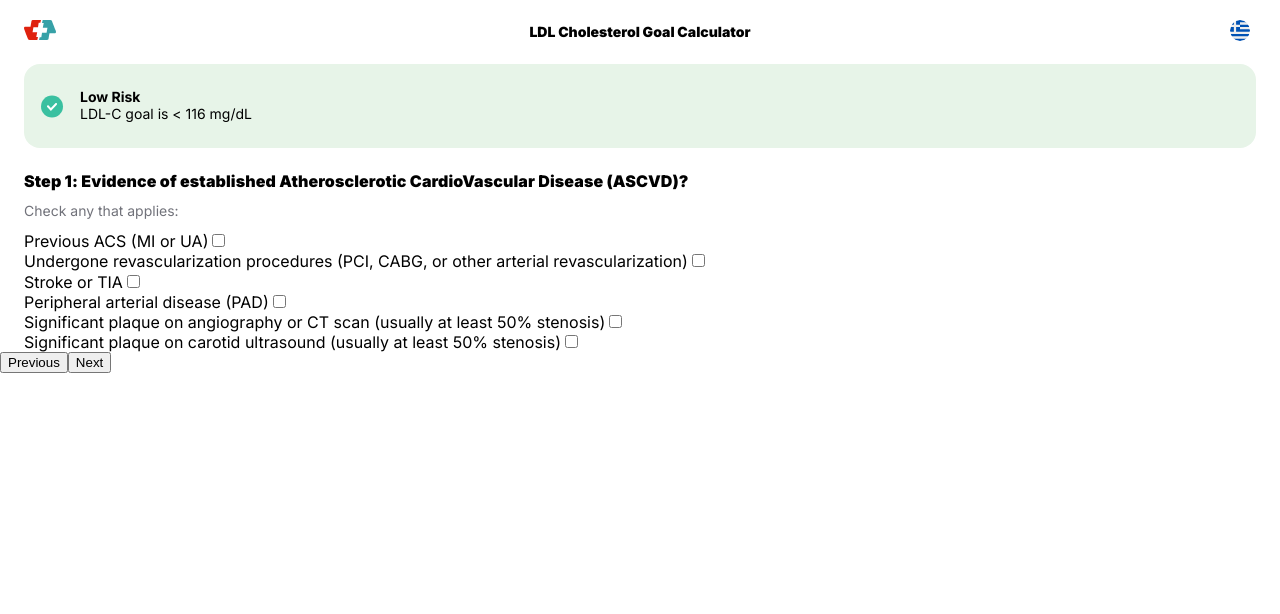
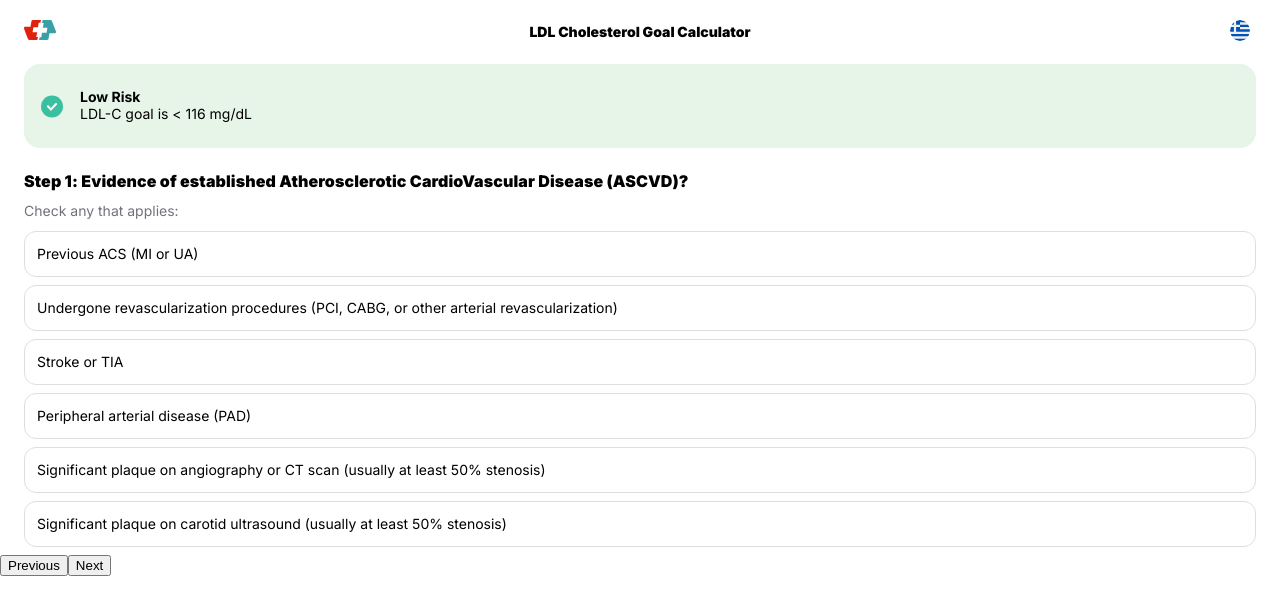
Before and after one commit to AlekosDordas/ldl-cholesterol-goal-calculator, a React (Create React App) app: page / in a window 1280 px wide. Shown: the top 614 px of the page. Built offline with nearby package versions, Linux system fonts and the light colour scheme.

Commit message:
Styles Checkbox component

```diff
--- a/src/components/shared/checkbox/checkbox.scss
+++ b/src/components/shared/checkbox/checkbox.scss
@@ -1,4 +1,33 @@
 .Checkbox {
   position: relative;
   display: block;
+
+  input {
+    display: none;
+  }
+
+  label {
+    display: flex;
+    justify-content: space-between;
+    align-items: center;
+    gap: 12px;
+    padding: 12px;
+    border-radius: 12px;
+    font-size: 14px;
+    line-height: 20px;
+    margin-bottom: 8px;
+    border: 1px solid #dedede;
+    cursor: pointer;
+  }
+
+  &__icon {
+    min-width: 12px;
+  }
+
+  &--checked {
+    label {
+      background: #eaf2ff;
+      border-color: #eaf2ff;
+    }
+  }
 }
--- a/src/components/shared/checkbox/index.jsx
+++ b/src/components/shared/checkbox/index.jsx
@@ -1,11 +1,25 @@
-import { forwardRef } from "react"
+import { forwardRef, useCallback, useState } from "react"
+import checkmark from "../../../assets/images/check.svg"
 import "./checkbox.scss"
 
-const Checkbox = forwardRef(({ label, id }, ref) => (
-  <span className="Checkbox">
-    <label htmlFor={id}>{label}</label>
-    <input type="checkbox" id={id} ref={ref} />
-  </span>
-))
+const Checkbox = forwardRef(({ label, id }, ref) => {
+  const [isChecked, setIsChecked] = useState(ref?.current?.checked || false)
+
+  const changeHandler = useCallback(e => {
+    setIsChecked(e.target.checked)
+  }, [])
+
+  return (
+    <span className={`Checkbox ${isChecked ? "Checkbox--checked" : ""}`}>
+      <label htmlFor={id}>
+        <span>{label}</span>
+        <span className="Checkbox__icon">
+          {isChecked && <img src={checkmark} alt="" />}
+        </span>
+      </label>
+      <input type="checkbox" id={id} ref={ref} onChange={changeHandler} />
+    </span>
+  )
+})
 
 export default Checkbox
```
Also changed, not shown: src/assets/images/check.svg (added).
